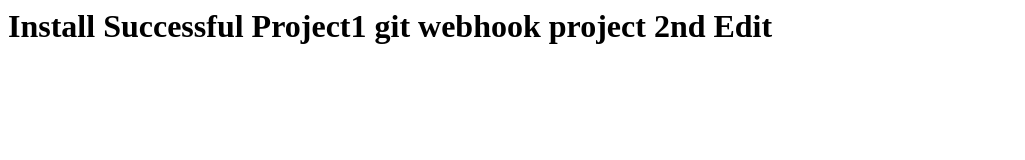
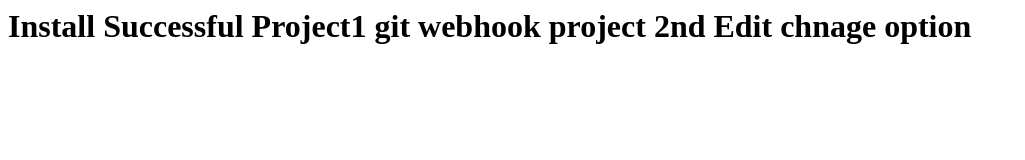
Before and after one commit to thajui/gitprcticecode, a plain HTML site: page index.html in a window 1280 px wide. Shown: the whole page, without its empty margins (0-1025 px from the left). Drawn offline with Linux system fonts and the light colour scheme.

Commit message:
Update index.html

```diff
--- a/index.html
+++ b/index.html
@@ -1 +1 @@
-<h1>Install Successful Project1 git webhook project 2nd Edit</h1>
+<h1>Install Successful Project1 git webhook project 2nd Edit chnage option</h1>
```
